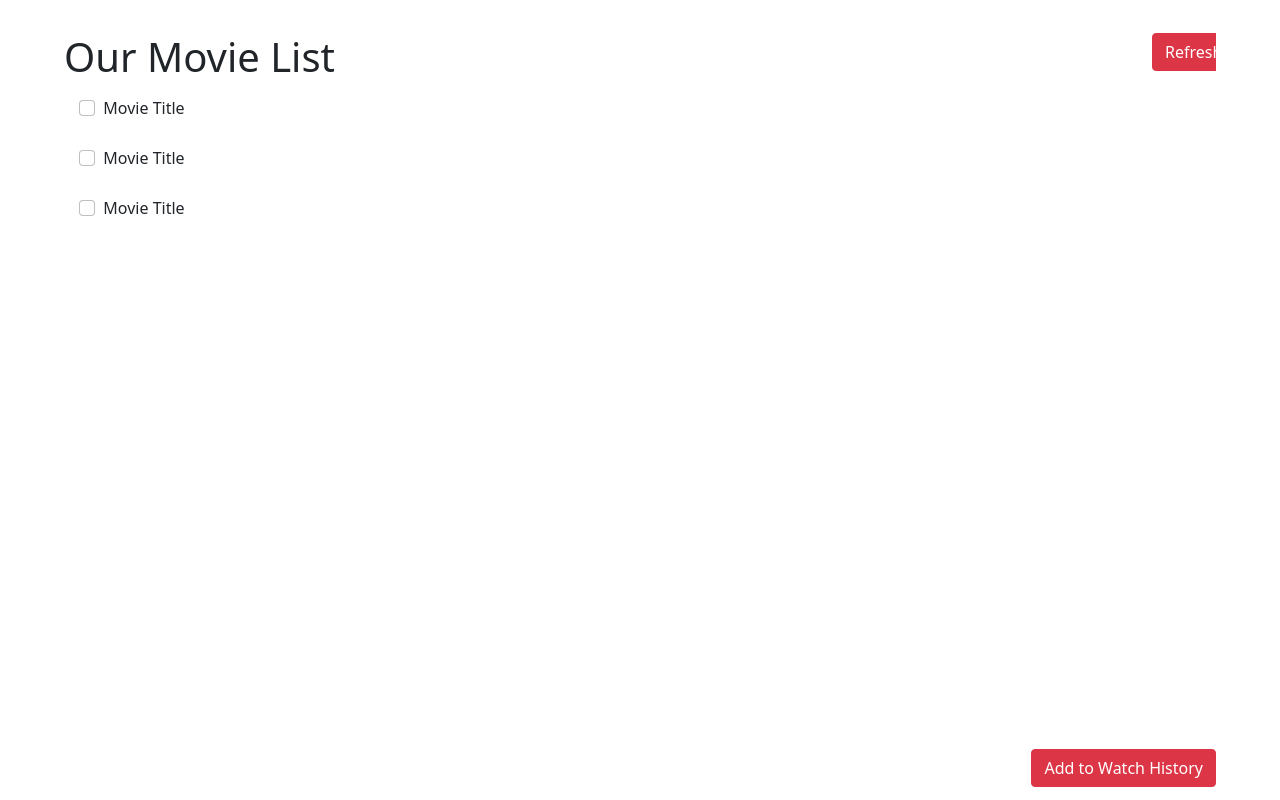
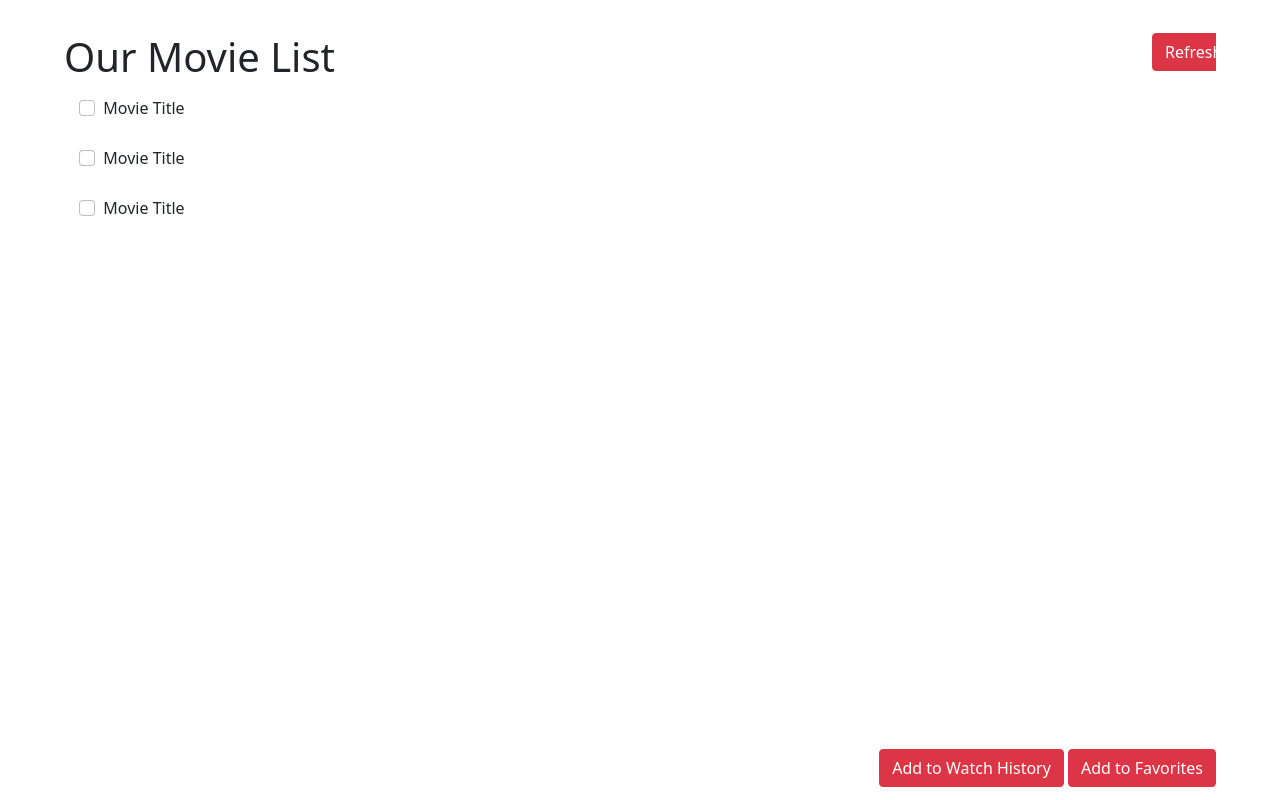
Before and after one commit to VTam25/Zayin, a plain HTML site: page html/movie.html in a window 1280 px wide. Drawn offline with nearby package versions, Linux system fonts and the light colour scheme.

Commit message:
Added movie.html and fixed split css

```diff
--- a/css/friends.css
+++ b/css/friends.css
@@ -36,7 +36,6 @@ input {
 
 /* Split the screen in half */
 .split {
-    height: 80%;
     margin-top: 4.5%;
     position: fixed;
     z-index: 1;
--- a/css/movie.css
+++ b/css/movie.css
@@ -7,7 +7,6 @@ body {
 }
 
 .split {
-    height: 100%;
     position: fixed;
     z-index: 1;
     top: 0;
--- a/css/signup.css
+++ b/css/signup.css
@@ -19,7 +19,6 @@ input {
 
 /* Split the screen in half */
 .split {
-    height: 100%;
     position: fixed;
     z-index: 1;
     top: 0;
--- a/html/movie.html
+++ b/html/movie.html
@@ -43,6 +43,7 @@
 
             <div class = "bottom">
                 <button type="button" class="btn btn-danger"> Add to Watch History </button>
+                <button type="button" class="btn btn-danger"> Add to Favorites </button>
             </div>
     </body>
 </html>
```
